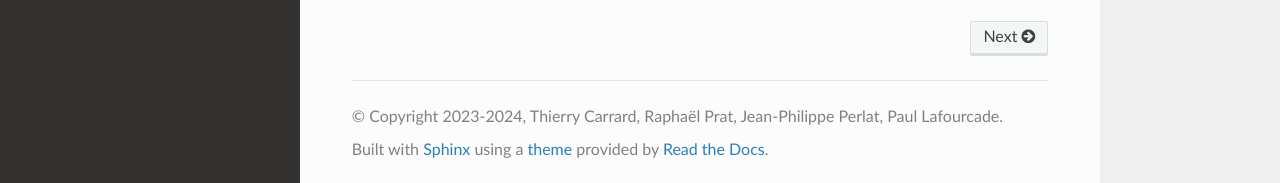
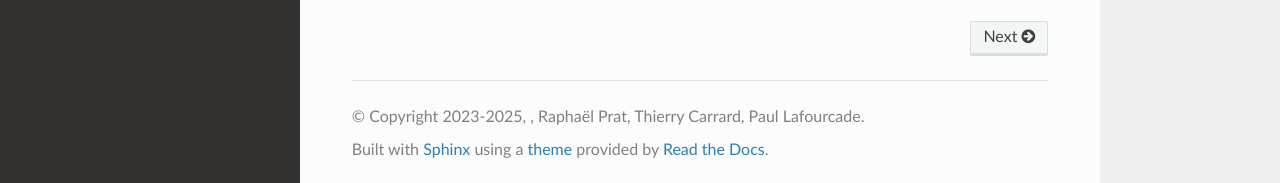
Before and after one commit to Collab4exaNBody/doc_exaDEM, a Sphinx documentation site: the page built from docs/source/index.rst, in a window 1280 px wide and 900 px high, scrolled down 1121 px. Shown: the part 714-897 px from the top of the window. Built offline with Sphinx 7.4.7 and the Read the Docs theme 3.1.0, drawn with Linux system fonts in a browser that asks for light colours.

Commit message:
Update conf.py

```diff
--- a/docs/source/conf.py
+++ b/docs/source/conf.py
@@ -18,8 +18,8 @@
 # -- Project information -----------------------------------------------------
 
 project = 'ExaDEM & ExaNBody'
-copyright = '2023-2024, Thierry Carrard, Raphaël Prat, Jean-Philippe Perlat, Paul Lafourcade'
-author = 'Thierry Carrard, Raphaël Prat, Jean-Philippe Perlat, Paul Lafourcade'
+copyright = '2023-2025, , Raphaël Prat, Thierry Carrard, Paul Lafourcade'
+author = 'Raphaël Prat, Thierry Carrard, Paul Lafourcade'
 
 # -- General configuration ---------------------------------------------------
 
```
